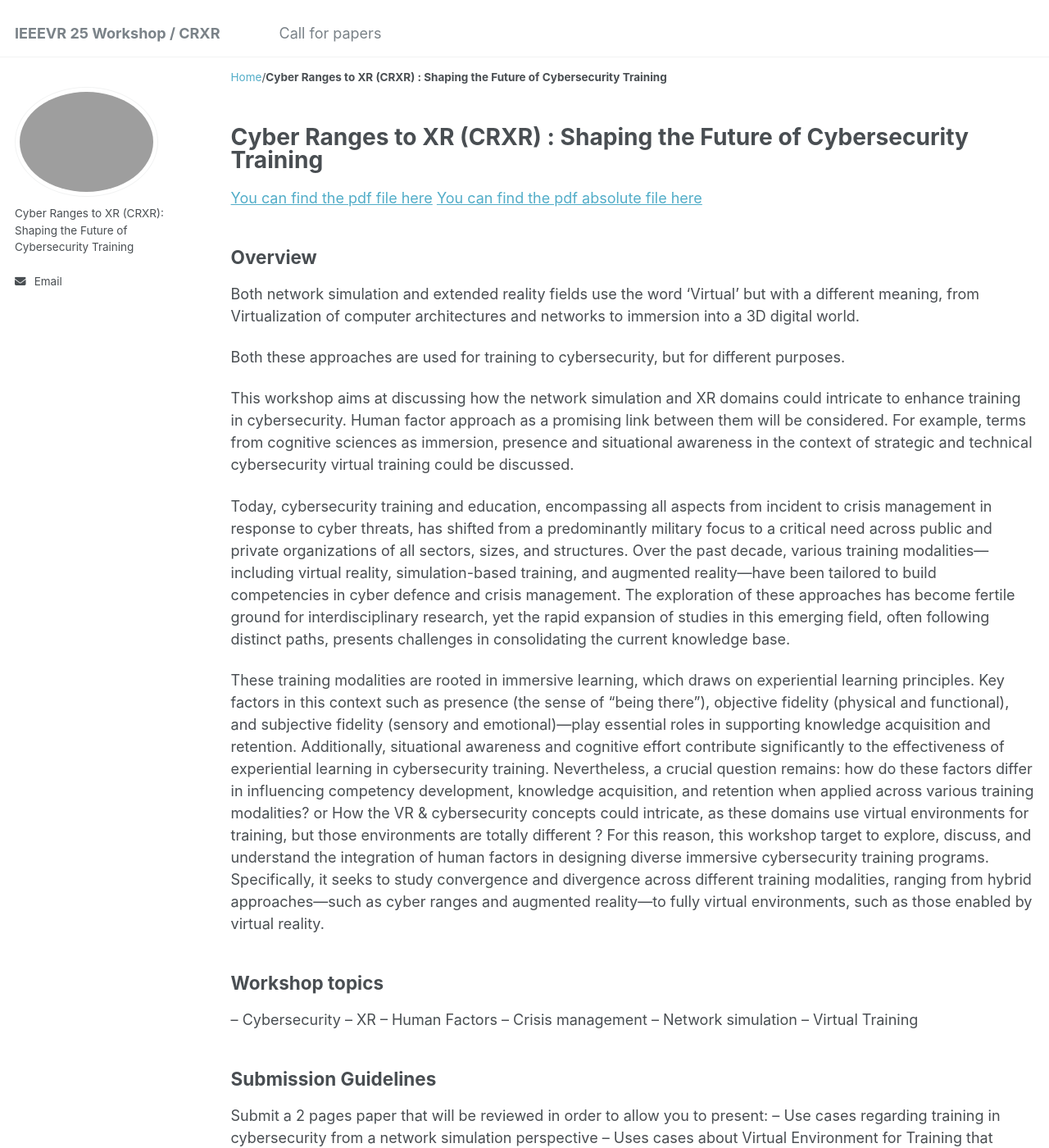
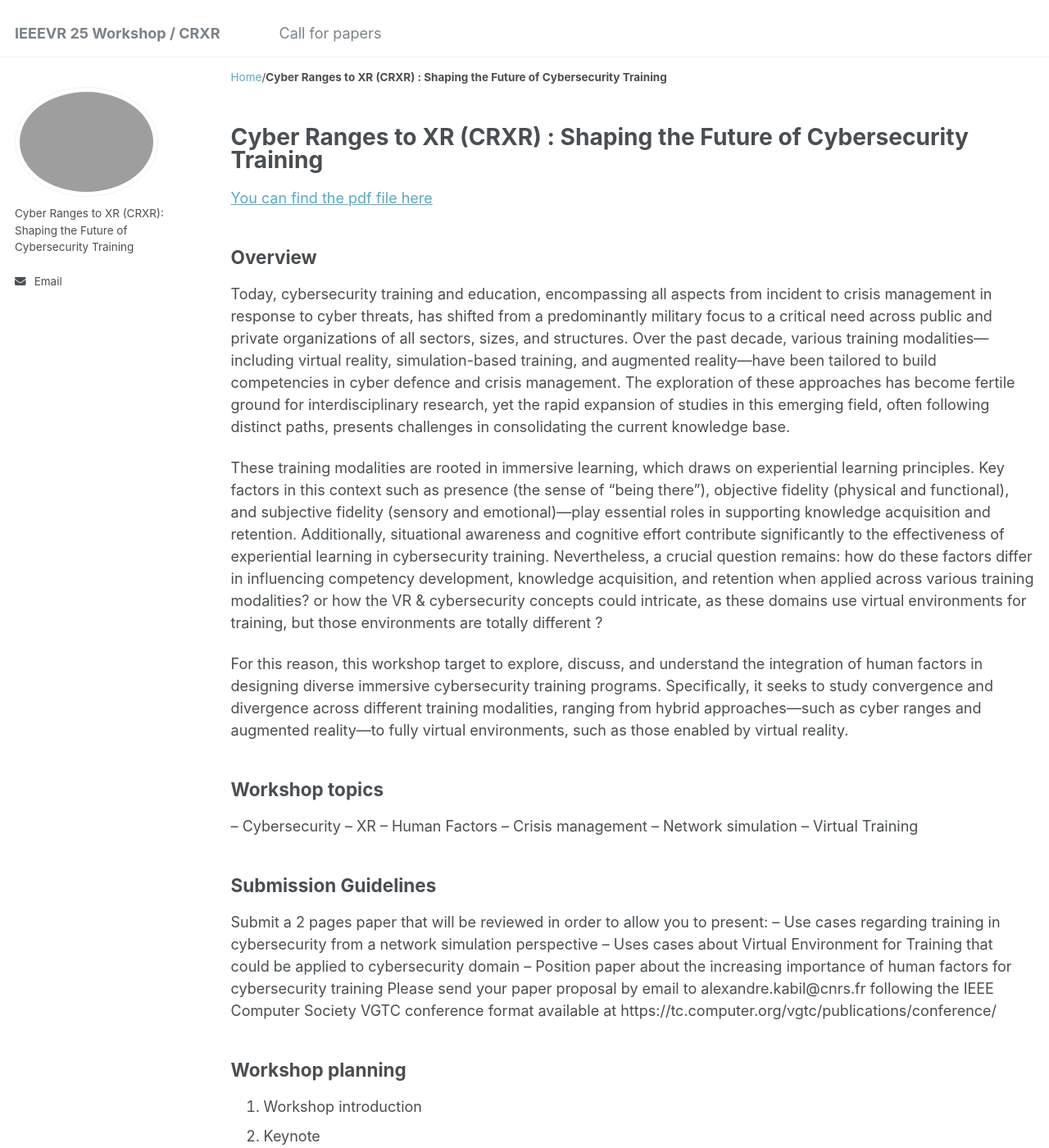
Before and after one commit to alexkabil/CVT_IEEEVR25, a Jekyll site: the page built from _pages/call.md, in a window 1280 px wide and 1400 px high. Shown: the whole window at 82% size. Built offline with Jekyll 4.4.1, drawn with Linux system fonts in a browser that asks for light colours; some of the changed text lies outside the part shown.

Commit message:
update nicolas and alex

```diff
--- a/_pages/call.md
+++ b/_pages/call.md
@@ -6,19 +6,16 @@ permalink: /call/
 #redirect_from:
 #  - /resume
 ---
-[You can find the pdf file here](../files/CFP_CRXR_IEEEVR25.pdf)
-[You can find the pdf absolute file here](https://alexkabil.github.io/CVT_IEEEVR25/files/CFP_CRXR_IEEEVR25.pdf)
+
+[You can find the pdf file here](https://alexkabil.github.io/CVT_IEEEVR25/files/CFP_CRXR_IEEEVR25.pdf)
 
 ## Overview
-Both network simulation and extended reality fields use the word ‘Virtual’ but with a different meaning, from Virtualization of computer architectures and networks to immersion into a 3D digital world.
-
-Both these approaches are used for training to cybersecurity, but for different purposes.
-
-This workshop aims at discussing how the network simulation and XR domains could intricate to enhance training in cybersecurity. Human factor approach as a promising link between them will be considered. For example, terms from cognitive sciences as immersion, presence and situational awareness in the context of strategic and technical cybersecurity virtual training could be discussed.
 
 Today, cybersecurity training and education, encompassing all aspects from incident to crisis management in response to cyber threats, has shifted from a predominantly military focus to a critical need across public and private organizations of all sectors, sizes, and structures. Over the past decade, various training modalities—including virtual reality, simulation-based training, and augmented reality—have been tailored to build competencies in cyber defence and crisis management. The exploration of these approaches has become fertile ground for interdisciplinary research, yet the rapid expansion of studies in this emerging field, often following distinct paths, presents challenges in consolidating the current knowledge base.
 
-These training modalities are rooted in immersive learning, which draws on experiential learning principles. Key factors in this context such as presence (the sense of "being there"), objective fidelity (physical and functional), and subjective fidelity (sensory and emotional)—play essential roles in supporting knowledge acquisition and retention. Additionally, situational awareness and cognitive effort contribute significantly to the effectiveness of experiential learning in cybersecurity training. Nevertheless, a crucial question remains: how do these factors differ in influencing competency development, knowledge acquisition, and retention when applied across various training modalities? or How the VR & cybersecurity concepts could intricate, as these domains use virtual environments for training, but those environments are totally different ?
+
+These training modalities are rooted in immersive learning, which draws on experiential learning principles. Key factors in this context such as presence (the sense of "being there"), objective fidelity (physical and functional), and subjective fidelity (sensory and emotional)—play essential roles in supporting knowledge acquisition and retention. Additionally, situational awareness and cognitive effort contribute significantly to the effectiveness of experiential learning in cybersecurity training. Nevertheless, a crucial question remains: how do these factors differ in influencing competency development, knowledge acquisition, and retention when applied across various training modalities? or how the VR & cybersecurity concepts could intricate, as these domains use virtual environments for training, but those environments are totally different ?
+
 For this reason, this workshop target to explore, discuss, and understand the integration of human factors in designing diverse immersive cybersecurity training programs. Specifically, it seeks to study convergence and divergence across different training modalities, ranging from hybrid approaches—such as cyber ranges and augmented reality—to fully virtual environments, such as those enabled by virtual reality.
 
 ## Workshop topics
@@ -56,20 +53,20 @@ Please send your paper proposal by email to alexandre.kabil@cnrs.fr following th
 
 ### Alexandre KABIL alexandre.kabil@cnrs.fr
 
-–	XR research engineer, project manager of the French infrastructure CONTINUUM – network of XR, HCI and Data analysis research platforms - and member of the Ex)Situ research team hosted by the LISN (UMR9015) laboratory
+– XR research engineer, project manager of the French infrastructure CONTINUUM – network of XR, HCI and Data analysis research platforms - and member of the Ex)Situ research team hosted by the LISN (UMR9015) laboratory
 
 ### Marc PARENTHOEN
 
-–	Associate professor (PhD) at Université de Poitiers, XLIM UMR CNRS 7252, head of the RéSISTeCC project about small entities resilience to cyber risks, head of the MRSI master’s degree (risk management & cybersecurity)
+– Associate professor (PhD) at Université de Poitiers, XLIM UMR CNRS 7252, head of the RéSISTeCC project about small entities resilience to cyber risks, head of the MRSI master’s degree (risk management & cybersecurity)
 
 ### Jose Manuel Castillo PIMENTEL
 
-–	Postdoc at CeRCA UMR CNRS 7285. PhD at LAPCOS (2022). His research is about cognitive ergonomics applied to cyber crisis immersive training.
+– Postdoc at CeRCA UMR CNRS 7285. PhD at LAPCOS (2022). His research is about cognitive ergonomics applied to cyber crisis immersive training.
 
 ### Marc Oliver PAHL
 
-–	Marc-Oliver Pahl is a full professor for cybersecurity at IMT Atlantique, a French Grand École. There he leads the largest industrial chair for cybersecurity in France, the chair Cybersecurity for Critical National Infrastructures (https://cyberCNI.fr).Marc-Oliver is president of the German chapter of the Association for Computing Machinery (ACM) (germany.acm.org) and member of the executive committee of the German Informatics Society (gi.de). He is also a steering committee member of the German-French Academy for the Industry of the Future (future-industry.org).Marc-Oliver's research targets a holistic approach to cybersecurity with an emphasis on collaborative approaches, including practical applications of federated learning and blockchain, novel side-channel based anomaly detection as well as VR -based cybersecurity interfaces.He is an experienced teacher and an eLearning pioneer who has received diverse teaching awards. He continuously organises events for larger audiences, such as the TALK.CYBERcni.fr Speaker Series and the future-iot.org PhD School Series.
+– Marc-Oliver Pahl is a full professor for cybersecurity at IMT Atlantique, a French Grand École. There he leads the largest industrial chair for cybersecurity in France, the chair Cybersecurity for Critical National Infrastructures (https://cyberCNI.fr).Marc-Oliver is president of the German chapter of the Association for Computing Machinery (ACM) (germany.acm.org) and member of the executive committee of the German Informatics Society (gi.de). He is also a steering committee member of the German-French Academy for the Industry of the Future (future-industry.org).Marc-Oliver's research targets a holistic approach to cybersecurity with an emphasis on collaborative approaches, including practical applications of federated learning and blockchain, novel side-channel based anomaly detection as well as VR -based cybersecurity interfaces.He is an experienced teacher and an eLearning pioneer who has received diverse teaching awards. He continuously organises events for larger audiences, such as the TALK.CYBERcni.fr Speaker Series and the future-iot.org PhD School Series.
 
 ### Nicolas LOUVETON
 
-–	Associate professor (HdR) in cognitive ergonomics at Université de Poitiers, CeRCA UMR CNRS 7295, head of the Web editorial and UX strategy master’s degree (cognitive ergonomics).
+- Associate professor (HdR) in cognitive ergonomics at Université de Poitiers, CeRCA UMR CNRS 7295. He leads projects on mental workload in immersive virtual reality and end-user cybersecurity. He is the coordinator of the “Human and Social Values in Virtual Worlds” topic at the university of Poitiers.
```
Also changed, not shown: _pages/about.md (+2 -3 lines), 1 other file.
